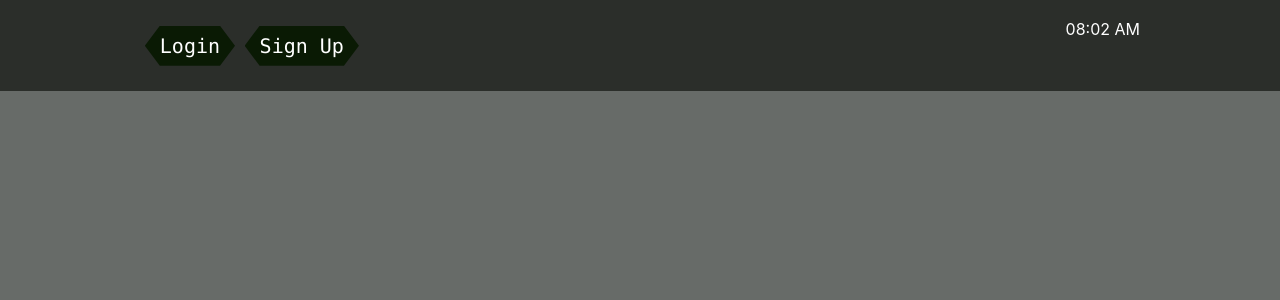
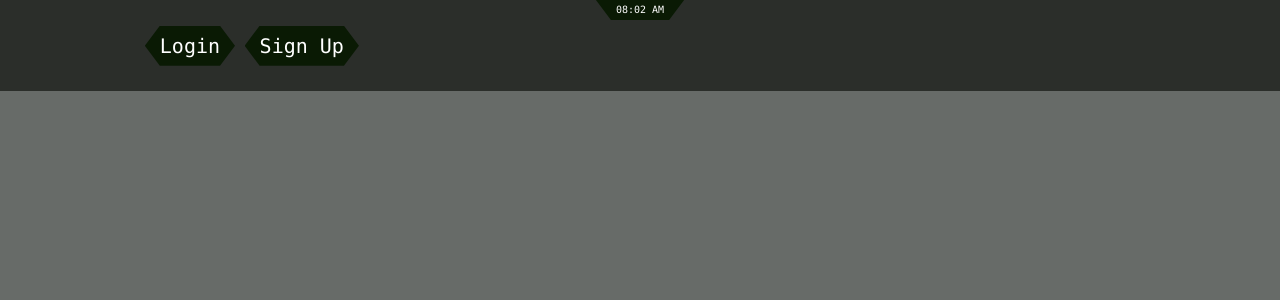
Before and after one commit to MayaankAshok/BioNovus, a React (Create React App) app in the folder code/nav-bar/: page / in a window 1280 px wide. Shown: the top 300 px of the page. Built offline with nearby package versions, Linux system fonts and the light colour scheme.

Commit message:
Updated UI for time display

```diff
--- a/code/nav-bar/src/components/NavBar/NavItem.js
+++ b/code/nav-bar/src/components/NavBar/NavItem.js
@@ -11,4 +11,6 @@ function NavItem({name}) {
     </div>
 }
 
+
+
 export default NavItem
--- /dev/null
+++ b/code/nav-bar/src/components/NavBar/TimeItem.js
@@ -0,0 +1,17 @@
+import React, { useState } from "react";
+import axios from "axios";
+import { Link,useNavigate } from "react-router-dom";
+
+function TimeItem({name}) {
+    return <div style={{position: "absolute", left:"50%"}}>
+        <div style={{color:"white", background : "#0a1a04",paddingLeft: "20px", paddingRight: "20px", height :"40px",
+        position:"relative",top:"-20px", left:"-50%",
+        justifyContent:"center", textAlign:"center", verticalAlign:"middle", lineHeight:"60px",
+        fontFamily:"consolas", fontSize:"10px",
+        clipPath: "polygon( 15px 0, calc(100% - 15px) 0, 100% 50%, calc(100% - 15px) 100%, 15px 100%, 0% 50%)"}}>
+            {name}
+        </div>
+    </div>
+}
+
+export default TimeItem
--- a/code/nav-bar/src/components/NavBar/currtime.js
+++ b/code/nav-bar/src/components/NavBar/currtime.js
@@ -1,4 +1,5 @@
 import React, { useState, useEffect } from 'react';
+import TimeItem  from "./TimeItem";
 
 function Time() {
   const [currentTime, setCurrentTime] = useState(getCurrentTime());
@@ -18,7 +19,7 @@ function Time() {
     return d.toLocaleTimeString(undefined, option);
   }
 
-  return <p style={{color:"white"}}>{currentTime}</p>;
+  return <TimeItem name={currentTime} ></TimeItem>;
 }
 
 export default Time;
--- a/code/nav-bar/src/components/NavBar/index.js
+++ b/code/nav-bar/src/components/NavBar/index.js
@@ -14,6 +14,7 @@ function Navbar({ flag }) {
   };
   return (
     <>
+      <Time />
       <Nav>
         <NavMenu>
           {console.log("flag", flag , window.username )}
@@ -23,7 +24,6 @@ function Navbar({ flag }) {
           {/* <NavLink to="/edit_all">edit</NavLink> */}
           {window.username !== 0 && <button style={{backgroundColor: "transparent",border:"None"}} onClick={logout}><NavItem name="Logout"></NavItem>  </button>}
         </NavMenu>
-        <Time />
       </Nav>
     </>
   );
```
